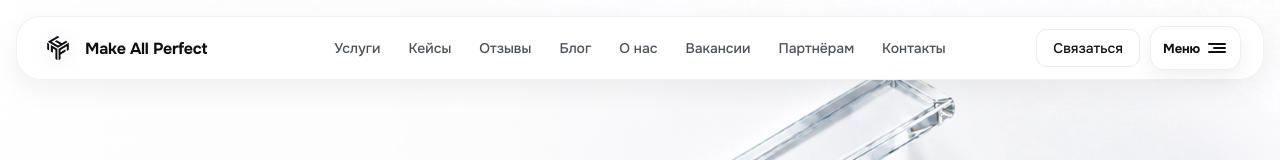
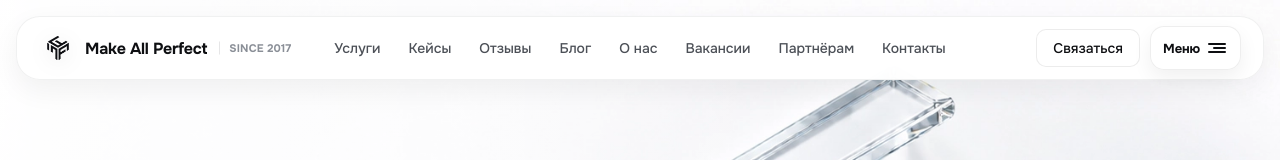
Before and after one commit to makeallperfectcompany/map2, a Next.js app: page / in a window 1280 px wide. Shown: the top 160 px of the page. Built offline with nearby package versions, Linux system fonts and the light colour scheme.

Commit message:
feat: add 'since 2017' badge next to brand name in header

```diff
--- a/src/components/layout/Header.module.css
+++ b/src/components/layout/Header.module.css
@@ -39,6 +39,25 @@
   filter:
     drop-shadow(0 4px 10px rgba(15,16,20,0.10))
     drop-shadow(0 1px 0 rgba(255,255,255,0.75));
+}
+.brandYear {
+  position: relative;
+  padding-left: 10px;
+  margin-left: 2px;
+  color: #8a8f97;
+  font: 630 11px/1 Onest, Inter, system-ui, sans-serif;
+  letter-spacing: 0.02em;
+  text-transform: uppercase;
+}
+.brandYear::before {
+  content: "";
+  position: absolute;
+  left: 0;
+  top: 50%;
+  transform: translateY(-50%);
+  width: 1px;
+  height: 13px;
+  background: rgba(15,16,20,0.10);
 }
 
 .headerNav {
--- a/src/components/layout/Header.tsx
+++ b/src/components/layout/Header.tsx
@@ -82,6 +82,7 @@ export default function Header({ menuOpen, onBurgerClick }: HeaderProps) {
             priority
           />
           <span>Make All Perfect</span>
+          <span className={styles.brandYear}>since 2017</span>
         </a>
 
         <nav className={styles.headerNav} aria-label="primary">
```
